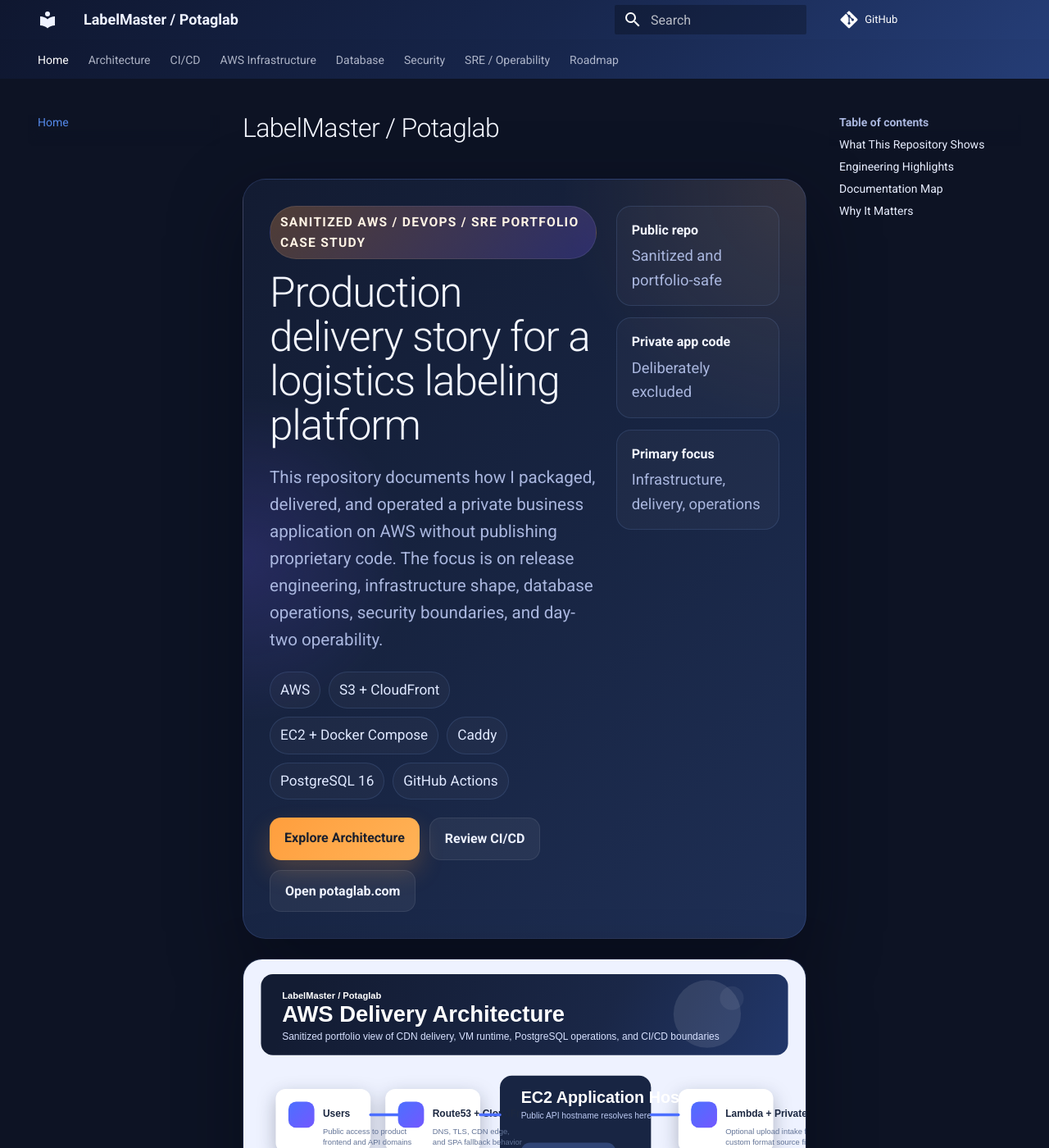
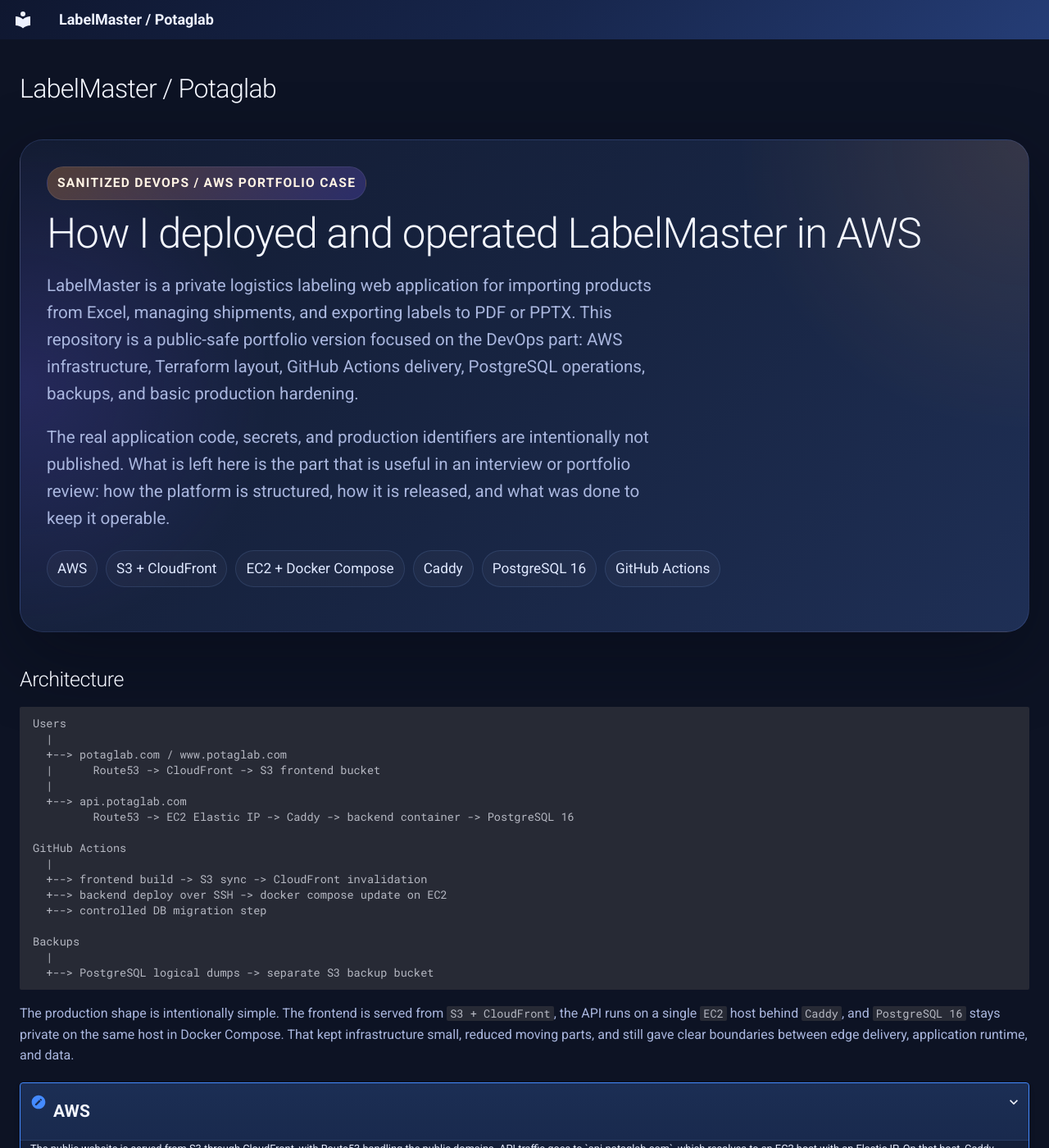
Before and after one commit to Markovskoy/pack-label-wise-portfolio, an MkDocs documentation site: the page built from docs/index.md, in a window 1280 px wide and 1400 px high. Shown: the whole window at 82% size. Built offline with MkDocs 1.6.1 and Material for MkDocs 9.7.7, drawn with Linux system fonts in a browser that asks for light colours; comment, search, counter and statistics services are not loaded; some of the changed text lies outside the part shown.

Commit message:
less text

````diff
--- a/docs/assets/theme.css
+++ b/docs/assets/theme.css
@@ -28,6 +28,19 @@
   box-shadow: none;
 }
 
+.md-tabs,
+.md-search,
+.md-header__source,
+.md-sidebar,
+.md-sidebar--primary,
+.md-sidebar--secondary,
+.md-content__button,
+.md-footer,
+.md-nav--secondary,
+.md-nav--primary {
+  display: none !important;
+}
+
 .md-header__title,
 .md-tabs__link,
 .md-header__button,
@@ -37,10 +50,20 @@
 
 .md-main__inner {
   margin-top: 1rem;
+  max-width: 1500px;
 }
 
 .md-content__inner {
   padding-bottom: 3rem;
+  margin: 0 auto;
+}
+
+.md-grid {
+  max-width: 1440px;
+}
+
+.md-main__inner.md-grid {
+  grid-template-columns: minmax(0, 1fr);
 }
 
 .md-typeset h1,
@@ -75,6 +98,14 @@
     linear-gradient(135deg, rgba(19, 28, 51, 0.98), rgba(24, 37, 67, 0.98) 50%, rgba(31, 48, 87, 0.98));
   box-shadow: 0 30px 90px rgba(5, 9, 20, 0.45);
   margin: 0 0 24px;
+}
+
+.hero-panel-single {
+  grid-template-columns: 1fr;
+}
+
+.hero-copy-wide p {
+  max-width: 980px;
 }
 
 .hero-kicker {
@@ -185,6 +216,40 @@
   margin: 22px 0 10px;
 }
 
+.portfolio-block {
+  margin: 16px 0;
+  border: 1px solid var(--lm-line);
+  border-radius: 18px;
+  background: linear-gradient(180deg, rgba(24, 37, 67, 0.95), rgba(19, 28, 51, 0.95));
+  box-shadow: 0 18px 50px rgba(6, 10, 22, 0.2);
+  overflow: hidden;
+}
+
+.portfolio-block summary {
+  list-style: none;
+  cursor: pointer;
+  padding: 18px 22px;
+  color: #f3f6ff;
+  font-weight: 700;
+  font-size: 1.05rem;
+}
+
+.portfolio-block summary::-webkit-details-marker {
+  display: none;
+}
+
+.portfolio-block[open] summary {
+  border-bottom: 1px solid rgba(138, 177, 255, 0.12);
+}
+
+.portfolio-block > :not(summary) {
+  padding: 18px 22px 22px;
+}
+
+.md-typeset pre > code {
+  white-space: pre;
+}
+
 .feature-card,
 .quick-nav-card {
   display: block;
--- a/docs/index.md
+++ b/docs/index.md
@@ -1,13 +1,19 @@
 # LabelMaster / Potaglab
 
-<section class="hero-panel">
-  <div class="hero-copy">
-    <div class="hero-kicker">Sanitized AWS / DevOps / SRE portfolio case study</div>
-    <h1>Production delivery story for a logistics labeling platform</h1>
+<section class="hero-panel hero-panel-single">
+  <div class="hero-copy hero-copy-wide">
+    <div class="hero-kicker">Sanitized DevOps / AWS portfolio case</div>
+    <h1>How I deployed and operated LabelMaster in AWS</h1>
     <p>
-      This repository documents how I packaged, delivered, and operated a private business application on AWS
-      without publishing proprietary code. The focus is on release engineering, infrastructure shape, database
-      operations, security boundaries, and day-two operability.
+      LabelMaster is a private logistics labeling web application for importing products from Excel,
+      managing shipments, and exporting labels to PDF or PPTX. This repository is a public-safe portfolio
+      version focused on the DevOps part: AWS infrastructure, Terraform layout, GitHub Actions delivery,
+      PostgreSQL operations, backups, and basic production hardening.
+    </p>
+    <p>
+      The real application code, secrets, and production identifiers are intentionally not published.
+      What is left here is the part that is useful in an interview or portfolio review: how the platform
+      is structured, how it is released, and what was done to keep it operable.
     </p>
     <div class="hero-meta">
       <span>AWS</span>
@@ -17,77 +23,76 @@
       <span>PostgreSQL 16</span>
       <span>GitHub Actions</span>
     </div>
-    <div class="hero-actions">
-      <a class="hero-button hero-button-primary" href="architecture/">Explore Architecture</a>
-      <a class="hero-button hero-button-secondary" href="cicd/">Review CI/CD</a>
-      <a class="hero-button hero-button-secondary" href="https://potaglab.com">Open potaglab.com</a>
-    </div>
-  </div>
-  <div class="hero-aside">
-    <div class="hero-stat">
-      <strong>Public repo</strong>
-      <span>Sanitized and portfolio-safe</span>
-    </div>
-    <div class="hero-stat">
-      <strong>Private app code</strong>
-      <span>Deliberately excluded</span>
-    </div>
-    <div class="hero-stat">
-      <strong>Primary focus</strong>
-      <span>Infrastructure, delivery, operations</span>
-    </div>
   </div>
 </section>
 
-![Architecture diagram](assets/architecture-diagram.svg)
+## Architecture
 
-## What This Repository Shows
+```text
+Users
+  |
+  +--> potaglab.com / www.potaglab.com
+  |      Route53 -> CloudFront -> S3 frontend bucket
+  |
+  +--> api.potaglab.com
+         Route53 -> EC2 Elastic IP -> Caddy -> backend container -> PostgreSQL 16
 
-The application itself solves a practical logistics workflow: importing structured data, managing shipments, generating pallet and box layouts, and exporting labels. For portfolio purposes, I kept the emphasis on the infrastructure and delivery layer around that product. The interesting part here is not a toy demo, but how the system is exposed safely on the Internet, how releases are gated, how PostgreSQL is handled, and how the runtime can be operated without pretending the platform is larger than it is.
+GitHub Actions
+  |
+  +--> frontend build -> S3 sync -> CloudFront invalidation
+  +--> backend deploy over SSH -> docker compose update on EC2
+  +--> controlled DB migration step
 
-This is also why the repository is intentionally sanitized. The real codebase, real AWS identifiers, secrets, customer data, and business-specific naming stay private. What remains public is the part that is still useful in an engineering conversation: architecture, deployment patterns, operational trade-offs, and the artifacts that support them.
+Backups
+  |
+  +--> PostgreSQL logical dumps -> separate S3 backup bucket
+```
 
-## Engineering Highlights
+The production shape is intentionally simple. The frontend is served from `S3 + CloudFront`, the API runs on a single `EC2` host behind `Caddy`, and `PostgreSQL 16` stays private on the same host in Docker Compose. That kept infrastructure small, reduced moving parts, and still gave clear boundaries between edge delivery, application runtime, and data.
 
-<div class="card-grid">
-  <article class="feature-card">
-    <h3>Static delivery at the edge</h3>
-    <p>The frontend is built once, uploaded to S3 with cache-aware rules, and served through CloudFront with SPA fallback behavior.</p>
-  </article>
-  <article class="feature-card">
-    <h3>Small runtime, clear boundaries</h3>
-    <p>The API runs on EC2 behind Caddy, while PostgreSQL stays private on the same host in Docker Compose to keep the topology simple and understandable.</p>
-  </article>
-  <article class="feature-card">
-    <h3>Controlled release flow</h3>
-    <p>GitHub Actions separates linting, build, migration, and deploy stages instead of hiding everything behind a single push-to-prod pipeline.</p>
-  </article>
-  <article class="feature-card">
-    <h3>Migration discipline</h3>
-    <p>Schema changes are treated as an explicit stage so deployment risk stays visible and rollback decisions are made deliberately.</p>
-  </article>
-  <article class="feature-card">
-    <h3>Backups and restore thinking</h3>
-    <p>The database section documents logical dumps, object storage retention, and restore validation instead of stopping at “we have backups”.</p>
-  </article>
-  <article class="feature-card">
-    <h3>Public-safe documentation</h3>
-    <p>The repo is structured to look like a real platform portfolio without leaking secrets, real identifiers, or private source code.</p>
-  </article>
-</div>
+<details class="portfolio-block" open>
+  <summary>AWS</summary>
 
-## Documentation Map
+The public website is served from S3 through CloudFront, with Route53 handling the public domains. API traffic goes to `api.potaglab.com`, which resolves to an EC2 host with an Elastic IP. On that host, Caddy terminates TLS and proxies requests to the backend container. PostgreSQL runs privately in the same Docker Compose stack and is not exposed to the Internet.
 
-<div class="quick-nav-grid">
-  <a class="quick-nav-card" href="architecture/"><strong>Architecture</strong><span>System shape, traffic paths, design rationale</span></a>
-  <a class="quick-nav-card" href="cicd/"><strong>CI/CD</strong><span>Release gates, quality checks, deploy stages</span></a>
-  <a class="quick-nav-card" href="aws-infrastructure/"><strong>AWS Infrastructure</strong><span>S3, CloudFront, Route53, EC2, IAM, backups</span></a>
-  <a class="quick-nav-card" href="database/"><strong>Database</strong><span>PostgreSQL 16, migrations, backups, restore path</span></a>
-  <a class="quick-nav-card" href="security/"><strong>Security</strong><span>Sanitization, auth boundaries, hardening posture</span></a>
-  <a class="quick-nav-card" href="sre-operability/"><strong>SRE / Operability</strong><span>Health checks, rollback, logging, incident handling</span></a>
-  <a class="quick-nav-card" href="roadmap/"><strong>Roadmap</strong><span>Next maturity steps for platform and portfolio</span></a>
-</div>
+This shape is not about pretending the system is huge. It is about showing a production setup that is reasonable for the project size, easy to operate, and cheap enough to keep under control.
+</details>
 
-## Why It Matters
+<details class="portfolio-block">
+  <summary>Terraform</summary>
 
-For a portfolio, I wanted something more credible than a checklist of tools. This case study shows a deployment model that is small enough to reason about, but real enough to discuss production concerns: blast radius, TLS termination, database exposure, release gates, manual intervention points, backup boundaries, and what I would improve next if the platform kept growing.
+Terraform in this portfolio is presented the same way I would use it in practice: mostly by wiring together proven upstream modules and adding project-specific values around them. The repo includes a sanitized `infra/terraform/` layout for S3, CloudFront, Route53, EC2, security groups, IAM policy for deploys, and backup storage.
+
+It is intentionally not framed as “I wrote every Terraform resource from scratch”. The idea is closer to real work: take stable modules from public repositories, plug in the project values, keep the structure readable, and use Terraform as the source of truth for the AWS layer.
+</details>
+
+<details class="portfolio-block">
+  <summary>CI/CD</summary>
+
+The deployment flow is organized around GitHub Actions. Feature branches do not deploy. Release branches are used to prepare a cut, and production rollout happens when a release branch is merged into `main` or when a manual dispatch is used intentionally.
+
+The pipeline is split into the parts that matter operationally: frontend lint/build, frontend upload to S3, CloudFront invalidation, backend deployment to EC2 over SSH, and a separate migration step for PostgreSQL. There is also a quality workflow with linting and a SonarQube stage to show the quality gate shape in GitHub, even though the public repo does not contain the real secret-backed scanner configuration.
+
+Relevant files:
+
+- `.github/workflows/release.yml`
+- `.github/workflows/quality.yml`
+- `.github/workflows/pages.yml`
+</details>
+
+<details class="portfolio-block">
+  <summary>Database and backups</summary>
+
+The current production database is PostgreSQL 16 in Docker on the application host. That choice keeps the setup simple while the system is still small. Migrations are treated as a separate deployment stage, not something hidden inside an app restart. Backups are planned as logical dumps stored in a separate S3 bucket, with restore validation as the next operational improvement.
+</details>
+
+<details class="portfolio-block">
+  <summary>Security</summary>
+
+The public repository is sanitized on purpose: no real secrets, no customer data, no real account identifiers, no private URLs beyond the public site, and no proprietary backend source. On the runtime side, PostgreSQL is not public, TLS is terminated at the edge and at the API entrypoint, deployment access is kept separate, and backup storage is split from frontend artifact storage.
+</details>
+
+## Project links
+
+- Public site: [https://potaglab.com](https://potaglab.com)
+- Portfolio repo: [https://github.com/Markovskoy/pack-label-wise-portfolio](https://github.com/Markovskoy/pack-label-wise-portfolio)
--- a/docs/overrides/main.html
+++ b/docs/overrides/main.html
@@ -9,3 +9,5 @@
 {% block htmltitle %}
   <title>{% if page and page.title %}{{ page.title }} | {% endif %}LabelMaster / Potaglab</title>
 {% endblock %}
+
+{% block announce %}{% endblock %}
--- a/mkdocs.yml
+++ b/mkdocs.yml
@@ -1,7 +1,6 @@
 site_name: LabelMaster / Potaglab
 site_description: Sanitized AWS, CI/CD, PostgreSQL, and SRE portfolio case study
 site_url: https://markovskoy.github.io/pack-label-wise-portfolio/
-repo_url: https://github.com/Markovskoy/pack-label-wise-portfolio
 
 theme:
   name: material
@@ -11,11 +10,6 @@ theme:
     - scheme: slate
       primary: indigo
       accent: orange
-  features:
-    - navigation.tabs
-    - navigation.sections
-    - navigation.top
-    - content.code.copy
 
 extra:
   generator: false
@@ -28,13 +22,6 @@ markdown_extensions:
 
 nav:
   - Home: index.md
-  - Architecture: architecture.md
-  - CI/CD: cicd.md
-  - AWS Infrastructure: aws-infrastructure.md
-  - Database: database.md
-  - Security: security.md
-  - SRE / Operability: sre-operability.md
-  - Roadmap: roadmap.md
 
 extra_css:
   - assets/theme.css
````
Also changed, not shown: 2 other files.
